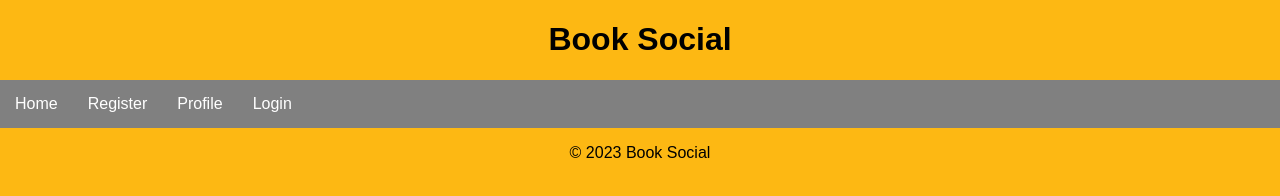
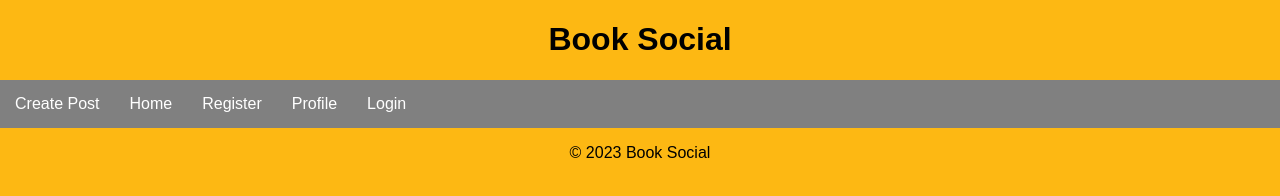
Before and after one commit to BoyanMilenkov/Bookweb, a plain HTML site: page start.html in a window 1280 px wide. Drawn offline with Linux system fonts and the light colour scheme.

Commit message:
button in nav bar

```diff
--- a/start.html
+++ b/start.html
@@ -3,6 +3,7 @@
     <html lang="en">
     <head>
         <link rel="stylesheet" href="style.css">
+
         <link rel="stylesheet" href="https://cdnjs.cloudflare.com/ajax/libs/font-awesome/4.7.0/css/font-awesome.min.css">
         <meta charset="UTF-8">
         <meta name="viewport" content="width=device-width, initial-scale=1.0">
@@ -13,6 +14,7 @@
         <h1>Book Social</h1>
         <nav class="navig">
             <ul>
+                <li><a id="create-post" href="create-post.html">Create Post</a></li>
                 <li><a id="home" href="start.html">Home</a></li>
                 <li><a id="register" href="register.html">Register</a></li>
                 <li><a id="profile" href="profile.html">Profile</a></li>
```
